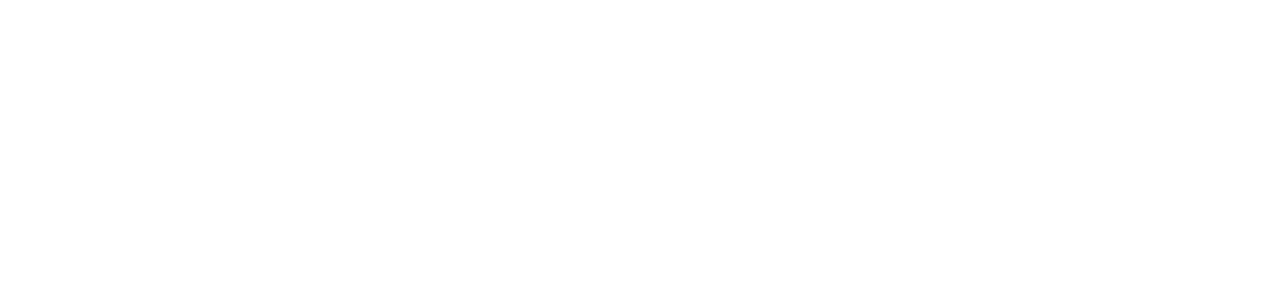
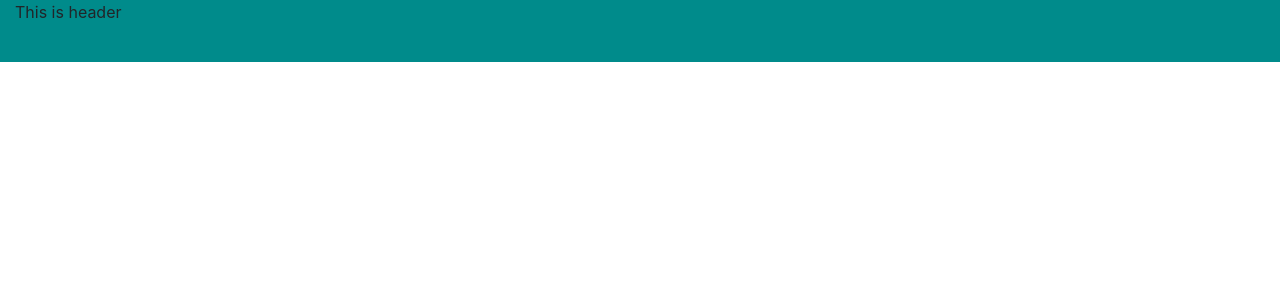
Before and after one commit to Tuchowsky/yca, an Angular app: page / in a window 1280 px wide. Shown: the top 300 px of the page. Built offline with nearby package versions, Linux system fonts and the light colour scheme.

Commit message:
feat(header): add component and add Boostrap

```diff
--- a/src/app/app.component.html
+++ b/src/app/app.component.html
@@ -1,2 +1,2 @@
-
+<app-header></app-header>
 <router-outlet></router-outlet>
--- a/src/app/app.module.ts
+++ b/src/app/app.module.ts
@@ -3,10 +3,12 @@
 
 import { AppRoutingModule } from './app-routing.module';
 import { AppComponent } from './app.component';
+import { HeaderComponent } from './header/header.component';
 
 @NgModule({
   declarations: [
-    AppComponent
+    AppComponent,
+    HeaderComponent
   ],
   imports: [
     BrowserModule,
--- /dev/null
+++ b/src/app/header/header.component.html
@@ -0,0 +1,7 @@
+<div id="header" class="container-fluid">
+  <div class="row">
+    <div class="col-12">
+      <p>This is header</p>
+    </div>
+  </div>
+</div>
--- /dev/null
+++ b/src/app/header/header.component.scss
@@ -0,0 +1,4 @@
+#header {
+    height: 62px;
+    background-color: darkcyan;
+}
--- /dev/null
+++ b/src/app/header/header.component.ts
@@ -0,0 +1,15 @@
+import { Component, OnInit } from '@angular/core';
+
+@Component({
+  selector: 'app-header',
+  templateUrl: './header.component.html',
+  styleUrls: ['./header.component.scss']
+})
+export class HeaderComponent implements OnInit {
+
+  constructor() { }
+
+  ngOnInit() {
+  }
+
+}
--- a/src/index.html
+++ b/src/index.html
@@ -7,6 +7,7 @@
 
   <meta name="viewport" content="width=device-width, initial-scale=1">
   <link rel="icon" type="image/x-icon" href="favicon.ico">
+  <link rel="stylesheet" href="https://stackpath.bootstrapcdn.com/bootstrap/4.2.1/css/bootstrap.min.css" integrity="sha384-GJzZqFGwb1QTTN6wy59ffF1BuGJpLSa9DkKMp0DgiMDm4iYMj70gZWKYbI706tWS" crossorigin="anonymous">
 </head>
 <body>
   <app-root></app-root>
```
Also changed, not shown: 1 other file (tests, documents, lock files or other folders).
